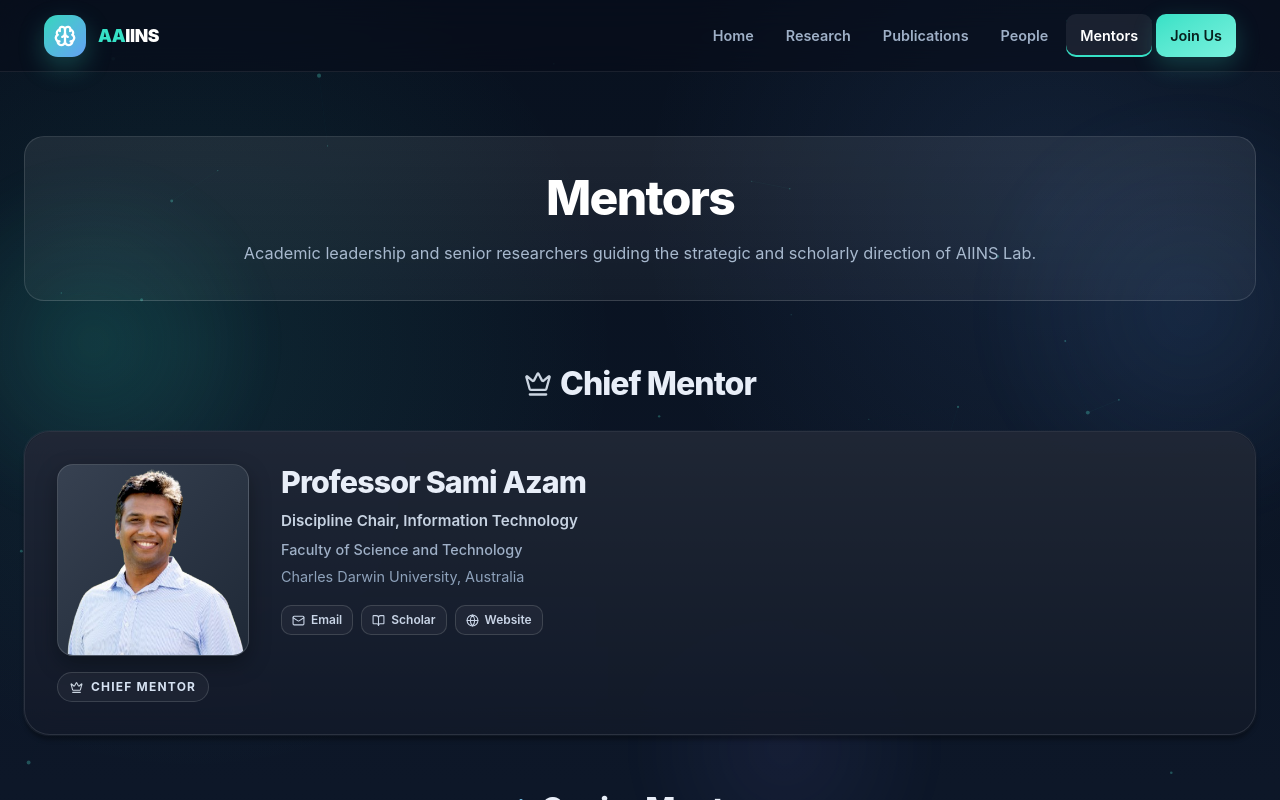
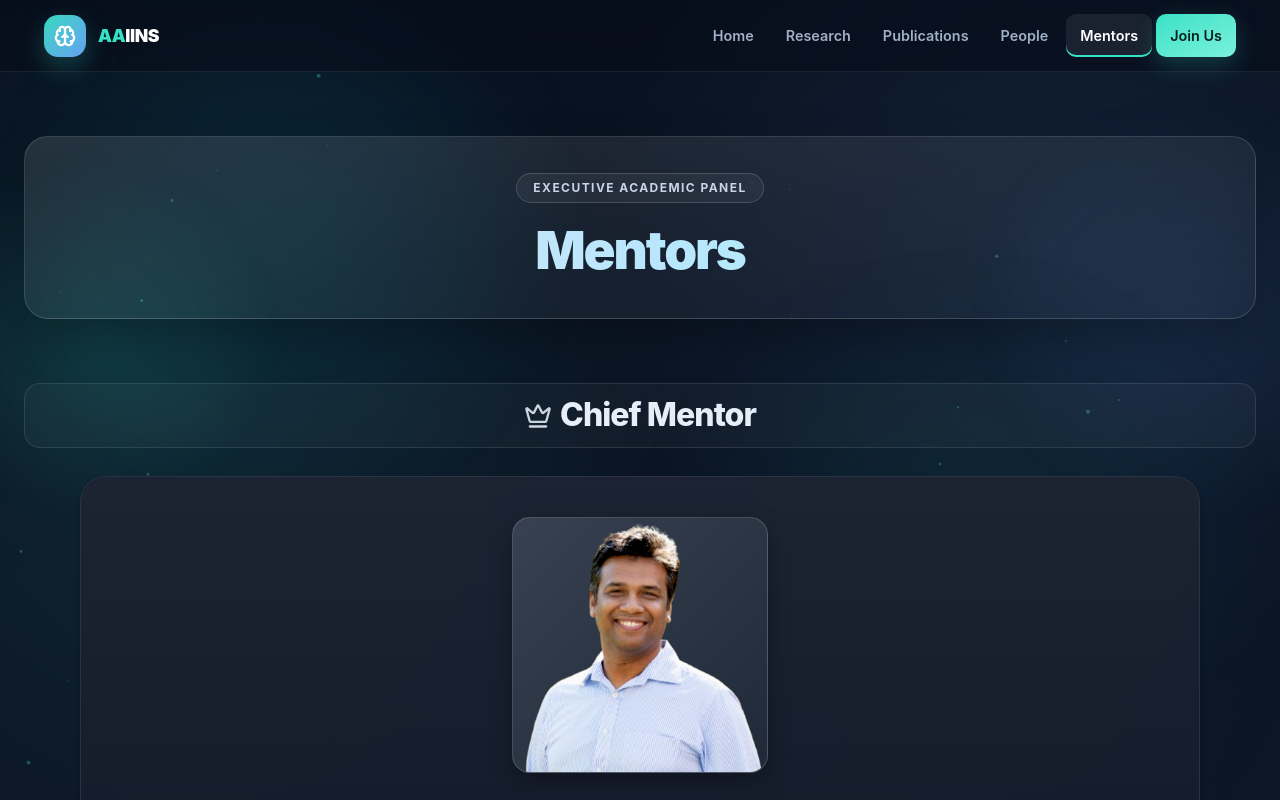
Before and after one commit to Abdu11ahMamun/aaiins, a React (Vite) app: page /mentors in a window 1280 px wide. Shown: the top 800 px of the page. Built offline with nearby package versions, Linux system fonts and the light colour scheme.

Commit message:
feat: add bio field for mentors and enhance styling in Mentors and People pages

```diff
--- a/src/pages/Mentors.jsx
+++ b/src/pages/Mentors.jsx
@@ -29,6 +29,7 @@ function Mentors() {
       title: 'PhD Student',
       department: 'Department of Data Science and AI',
       institution: 'Monash University, Australia',
+      bio: '',
       image: getImage('Mohaimenul Azam Khan Raiaan.jpg') || getImage('mak-raian.jpg'),
       links: {
         email: 'mailto:mohaimenul.raiaan@monash.edu',
@@ -47,6 +48,7 @@ function Mentors() {
       title: 'PhD Student',
       department: 'Department of Software Systems & Cybersecurity',
       institution: 'Monash University, Australia',
+      bio: '',
       image: getImage('Chowa-scaled.jpg'),
       links: {
         email: 'mailto:sadia15-3052@diu.edu.bd',
@@ -65,33 +67,29 @@ function Mentors() {
   const supportingMentors = mentors.slice(1);
 
   const MentorCard = ({ mentor, index, featured = false }) => {
-    const Icon = mentor.icon;
-
     return (
       <motion.article
         initial={{ opacity: 0, y: 22 }}
         whileInView={{ opacity: 1, y: 0 }}
         viewport={{ once: true }}
         transition={{ duration: 0.55, delay: index * 0.1 }}
-        whileHover={{ y: -4, rotateX: 1.5, rotateY: -1.5 }}
-        style={{ transformPerspective: 1200 }}
-        className="group relative"
+        whileHover={{ y: -3 }}
+        className={`group relative ${featured ? 'mx-auto max-w-[1120px]' : ''}`}
       >
-        <div className="absolute inset-0 translate-y-[5px] rounded-[26px] bg-black/30 blur-[2px]" />
-        <div className={`absolute -inset-[1px] rounded-[26px] bg-gradient-to-r ${mentor.gradient} opacity-[0.24]`} />
+        <div className="absolute inset-0 translate-y-[4px] rounded-[26px] bg-black/25 blur-[2px]" />
+        <div className="absolute inset-0 rounded-[26px] border border-transparent opacity-0 transition-opacity duration-300 group-hover:opacity-100 bg-[linear-gradient(#0f1726,#0f1726)_padding-box,linear-gradient(120deg,rgba(56,189,248,0.85),rgba(167,139,250,0.75),rgba(52,211,153,0.85))_border-box]" />
 
         <div
           className={`relative rounded-[26px] border border-white/[0.12] bg-[#0f1726]/95 p-6 backdrop-blur-[14px] ${
-            featured ? 'lg:p-8' : ''
+            featured ? 'lg:p-10' : ''
           }`}
         >
-          <div className="absolute inset-0 rounded-[26px] bg-[linear-gradient(180deg,rgba(255,255,255,0.07),rgba(255,255,255,0.01))]" />
+          <div className="absolute inset-0 rounded-[26px] bg-[linear-gradient(180deg,rgba(255,255,255,0.06),rgba(255,255,255,0.01))]" />
 
-          <div className={`relative ${featured ? 'lg:flex lg:items-start lg:gap-8' : ''}`}>
-            <div className="flex flex-col items-center lg:items-start">
+          <div className="relative flex flex-col items-center text-center">
             <div
-                className={`overflow-hidden rounded-[16px] border border-white/[0.14] bg-gradient-to-br ${mentor.gradient} shadow-[0_8px_22px_rgba(0,0,0,0.3)] ${
-                  featured ? 'h-44 w-44 lg:h-48 lg:w-48' : 'h-32 w-32 lg:h-36 lg:w-36'
+              className={`overflow-hidden rounded-[18px] border border-white/[0.16] bg-gradient-to-br ${mentor.gradient} shadow-[0_8px_22px_rgba(0,0,0,0.3)] ${
+                featured ? 'h-56 w-56 lg:h-64 lg:w-64' : 'h-40 w-40 lg:h-44 lg:w-44'
               }`}
             >
               {mentor.image ? (
@@ -101,22 +99,22 @@ function Mentors() {
               )}
             </div>
 
-              <div className="mt-4 inline-flex items-center gap-2 rounded-full border border-white/[0.14] bg-white/[0.04] px-3 py-1.5 text-xs font-bold uppercase tracking-[0.1em] text-[#d6e2f2]">
-                <Icon size={13} style={{ color: mentor.accent }} />
-                {mentor.tier}
-              </div>
-            </div>
-
-            <div className={`mt-5 ${featured ? 'lg:mt-0 flex-1' : ''}`}>
-              <h3 className={`${featured ? 'text-[1.9rem]' : 'text-[1.35rem]'} text-center font-[850] tracking-[-0.03em] lg:text-left`}>
+            <div className="mt-6 max-w-[860px]">
+              <h3 className={`${featured ? 'text-[2.15rem]' : 'text-[1.35rem]'} font-[850] tracking-[-0.03em]`}>
                 {mentor.name}
               </h3>
 
-              <p className="mt-2 text-center text-[0.95rem] font-semibold text-[#c7d3e2] lg:text-left">{mentor.title}</p>
-              <p className="mt-1 text-center text-[0.9rem] font-medium text-[#9fb0c7] lg:text-left">{mentor.department}</p>
-              <p className="mt-1 text-center text-[0.9rem] text-[#8ea2bb] lg:text-left">{mentor.institution}</p>
+              <p className="mt-2 text-[1rem] font-semibold text-[#c7d3e2]">{mentor.title}</p>
+              <p className="mt-1 text-[0.95rem] font-medium text-[#9fb0c7]">{mentor.department}</p>
+              <p className="mt-1 text-[0.95rem] text-[#8ea2bb]">{mentor.institution}</p>
 
-              <div className="mt-4 flex flex-wrap justify-center gap-2 lg:justify-start">
+              {featured && mentor.bio && (
+                <p className="mt-4 rounded-[14px] border border-white/[0.10] bg-white/[0.03] px-4 py-3 text-[0.98rem] leading-[1.75] text-[#cdd8e8]">
+                  {mentor.bio}
+                </p>
+              )}
+
+              <div className="mt-4 flex flex-wrap justify-center gap-2">
                 {mentor.links.email && (
                   <a
                     href={mentor.links.email}
@@ -173,32 +171,47 @@ function Mentors() {
 
   return (
     <div className="relative z-[1] min-h-screen pt-[72px]">
+      <div className="pointer-events-none fixed inset-0 overflow-hidden opacity-40">
+        <motion.div
+          animate={{ x: [0, 70, 0], y: [0, -45, 0], scale: [1, 1.08, 1] }}
+          transition={{ duration: 18, repeat: Infinity, ease: 'easeInOut' }}
+          className="absolute left-[6%] top-[12%] h-[320px] w-[320px] rounded-full bg-sky-400/20 blur-[90px]"
+        />
+        <motion.div
+          animate={{ x: [0, -60, 0], y: [0, 50, 0], scale: [1, 1.1, 1] }}
+          transition={{ duration: 20, repeat: Infinity, ease: 'easeInOut' }}
+          className="absolute bottom-[8%] right-[8%] h-[360px] w-[360px] rounded-full bg-emerald-400/20 blur-[100px]"
+        />
+      </div>
+
       <div className="relative py-16 pb-8">
         <div className="mx-auto max-w-[1280px] px-6">
           <motion.div
             initial={{ opacity: 0, y: 16 }}
             animate={{ opacity: 1, y: 0 }}
             transition={{ duration: 0.5 }}
-            className="rounded-[20px] border border-white/[0.12] bg-gradient-to-b from-white/[0.08] to-white/[0.04] p-8 text-center"
+            className="rounded-[24px] border border-white/[0.14] bg-gradient-to-br from-white/[0.11] via-white/[0.06] to-white/[0.03] p-9 text-center shadow-[0_18px_44px_rgba(0,0,0,0.25)]"
           >
-            <h1 className="mb-3 text-[clamp(2rem,4vw,3rem)] font-[850] tracking-[-0.035em] text-white">Mentors</h1>
-            <p className="mx-auto max-w-[820px] text-[1.02rem] leading-[1.8] text-[#a8b9ce]">
-              Academic leadership and senior researchers guiding the strategic and scholarly direction of AIINS Lab.
-            </p>
+            <div className="mb-4 inline-flex items-center gap-2 rounded-full border border-white/[0.16] bg-white/[0.05] px-4 py-1.5 text-xs font-bold uppercase tracking-[0.12em] text-[#c9d5e7]">
+              Executive Academic Panel
+            </div>
+            <h1 className="text-[clamp(2.2rem,4.5vw,3.3rem)] font-[900] tracking-[-0.04em] text-transparent bg-gradient-to-r from-[#e2e8f0] via-[#bae6fd] to-[#99f6e4] bg-clip-text">
+              Mentors
+            </h1>
           </motion.div>
         </div>
       </div>
 
       <section className="py-8 pb-20">
         <div className="mx-auto max-w-[1280px] px-6">
-          <div className="mb-7 flex items-center justify-center gap-2">
+          <div className="mb-7 flex items-center justify-center gap-2 rounded-[16px] border border-white/[0.10] bg-white/[0.03] py-3">
             <Crown className="text-[#cbd5e1]" size={28} />
             <h2 className="text-[2rem] font-[850] tracking-[-0.03em]">Chief Mentor</h2>
           </div>
 
           <MentorCard mentor={featuredMentor} index={0} featured />
 
-          <div className="mb-7 mt-14 flex items-center justify-center gap-2">
+          <div className="mb-7 mt-14 flex items-center justify-center gap-2 rounded-[16px] border border-white/[0.10] bg-white/[0.03] py-3">
             <ShieldCheck className="text-[#7dd3fc]" size={26} />
             <h2 className="text-[2rem] font-[850] tracking-[-0.03em]">Senior Mentors</h2>
           </div>
--- a/src/pages/People.jsx
+++ b/src/pages/People.jsx
@@ -420,7 +420,7 @@ function People() {
             }}
             transition={{ duration: 0.3 }}
             className={`${
-              size === 'large' ? 'w-32 h-32 text-4xl mb-6' : 'w-20 h-20 text-2xl mb-4'
+              size === 'large' ? 'w-40 h-40 text-4xl mb-6' : 'w-26 h-26 text-2xl mb-4'
             } rounded-[18px] bg-gradient-to-br ${gradient} flex items-center justify-center font-bold shadow-xl relative overflow-hidden mx-auto`}
             style={{ transformStyle: 'preserve-3d', transform: 'translateZ(30px)' }}
           >
```
Lines whose indentation alone changed are shown as unchanged.
